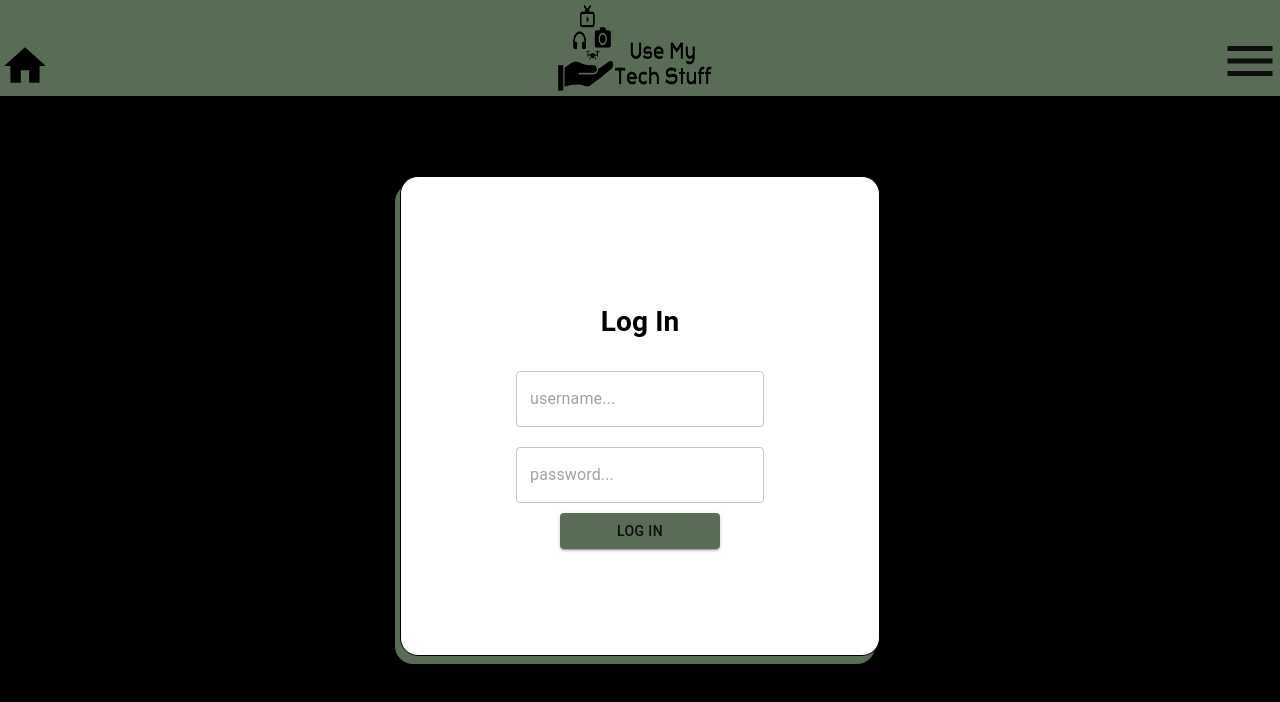
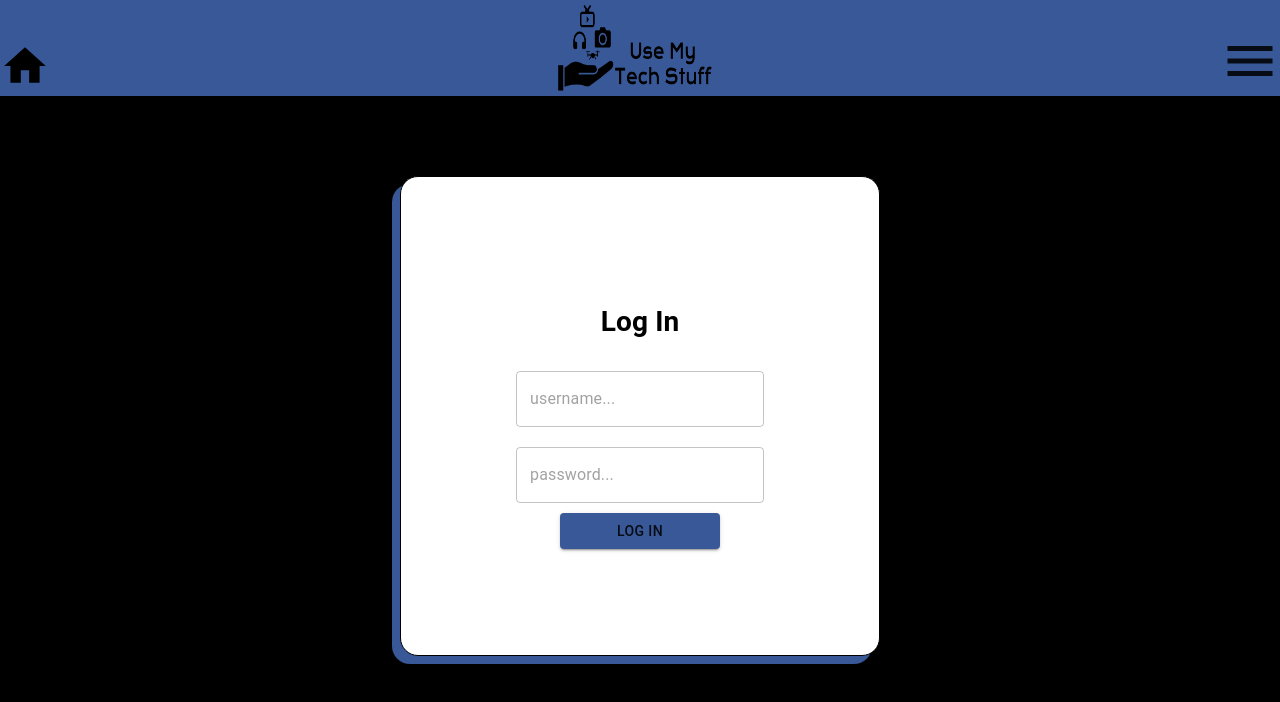
Before and after one commit to usemytechstuff-tt17/Front-End, a React (Create React App) app in the folder use-my-tech-stuff/: page /login in a window 1280 px wide. Shown: the top 702 px of the page. Built offline with nearby package versions, Linux system fonts and the light colour scheme; no server answers.

Commit message:
changed coloring

```diff
--- a/use-my-tech-stuff/src/components/Card.js
+++ b/use-my-tech-stuff/src/components/Card.js
@@ -17,8 +17,8 @@ const StyleDiv = styled.div`
 	flex-direction:column;
 	width:30rem;
 	margin: 10px 0;
-	border-radius:0 0 18px 18px;
-	box-shadow: -5px 8px #596C56;
+	border-radius:0 0 18px 0;
+	box-shadow: -8px 8px #385898;
 	background-color:white;
 	padding-bottom:2px;
 	img{
--- a/use-my-tech-stuff/src/components/CreateListing.js
+++ b/use-my-tech-stuff/src/components/CreateListing.js
@@ -28,7 +28,7 @@ const StyleDiv = styled.div`
     margin:auto;
     margin-top:5rem;
     border-radius: 8px;
-    box-shadow: -5px 8px #596C56;
+    box-shadow: -8px 8px #385898;
     padding:5%;
 `
 
--- a/use-my-tech-stuff/src/components/Login.js
+++ b/use-my-tech-stuff/src/components/Login.js
@@ -15,7 +15,7 @@ const useStyles = makeStyles({
 	  background: 'white',
 	  borderRadius: '18px',
 	  color: 'white',
-	  boxShadow: '-5px 8px #596C56',
+	  boxShadow: '-8px 8px #385898',
 	  border:'1px solid black',
 	  width:'30rem',
 	  margin:'auto',
@@ -36,7 +36,7 @@ const useStyles = makeStyles({
 		padding:'10px',
 	},
 	button:{
-    backgroundColor:'#596C56',
+    backgroundColor:'#385898',
 	width:'10rem'
 	}
   });
--- a/use-my-tech-stuff/src/components/Nav.js
+++ b/use-my-tech-stuff/src/components/Nav.js
@@ -16,8 +16,9 @@ const NavDiv = styled.div`
     justify-content: space-between;
     align-items: flex-end;
     /* background-color: #C4C4C4; */
-    background-color:#596C56;
+    /* background-color:#596C56;  */
     /* background-color:#116466; */
+    background-color:#385898;
     p{
         text-align: bottom;
     }
--- a/use-my-tech-stuff/src/components/createuser.js
+++ b/use-my-tech-stuff/src/components/createuser.js
@@ -16,7 +16,7 @@ const StyleDiv = styled.div`
     margin:auto;
     margin-top:5rem;
     border-radius: 8px;
-    box-shadow: -5px 8px #596C56;
+    box-shadow: -8px 8px #385898;
     input{
         margin:5px;
     }
```
